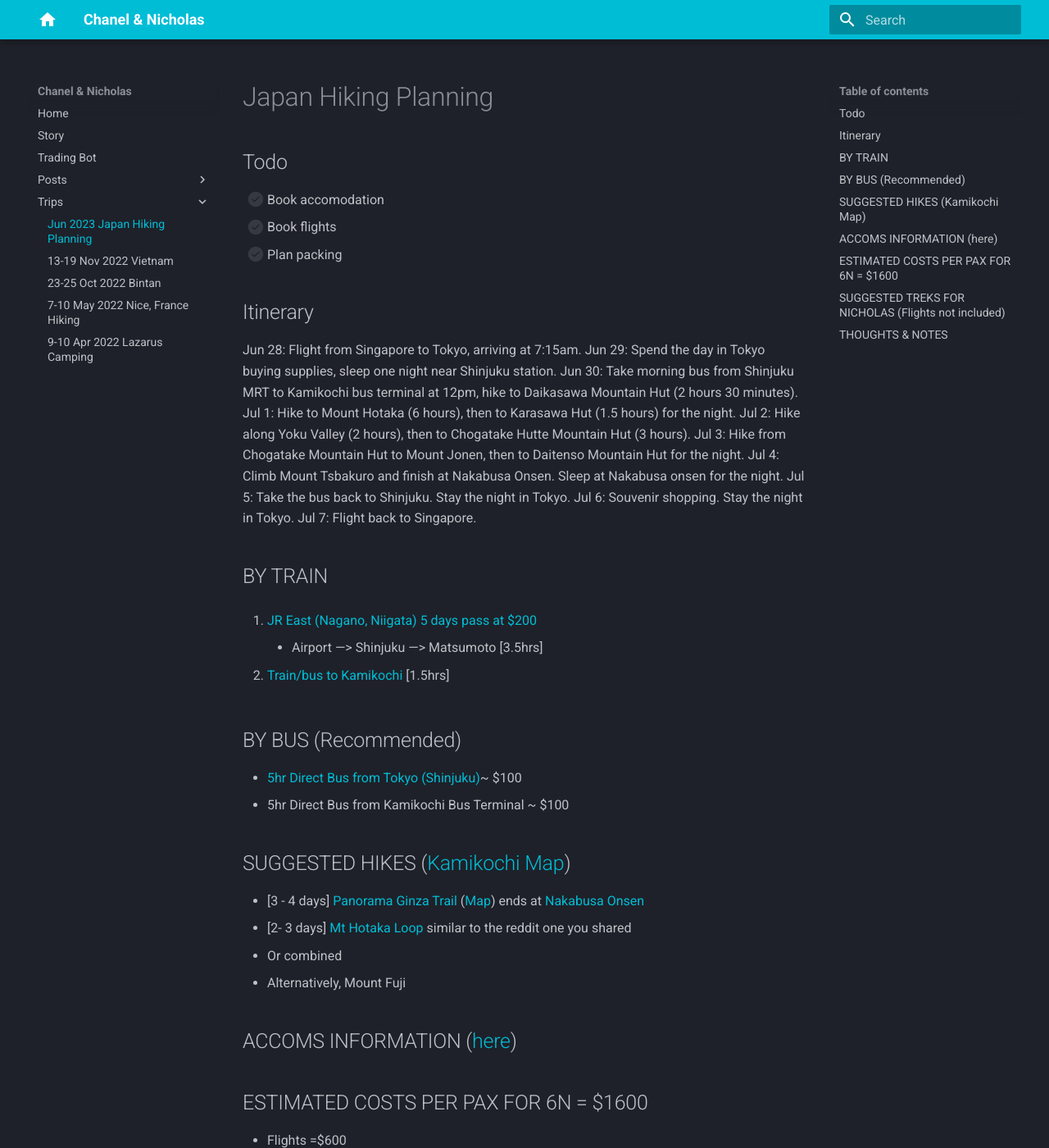
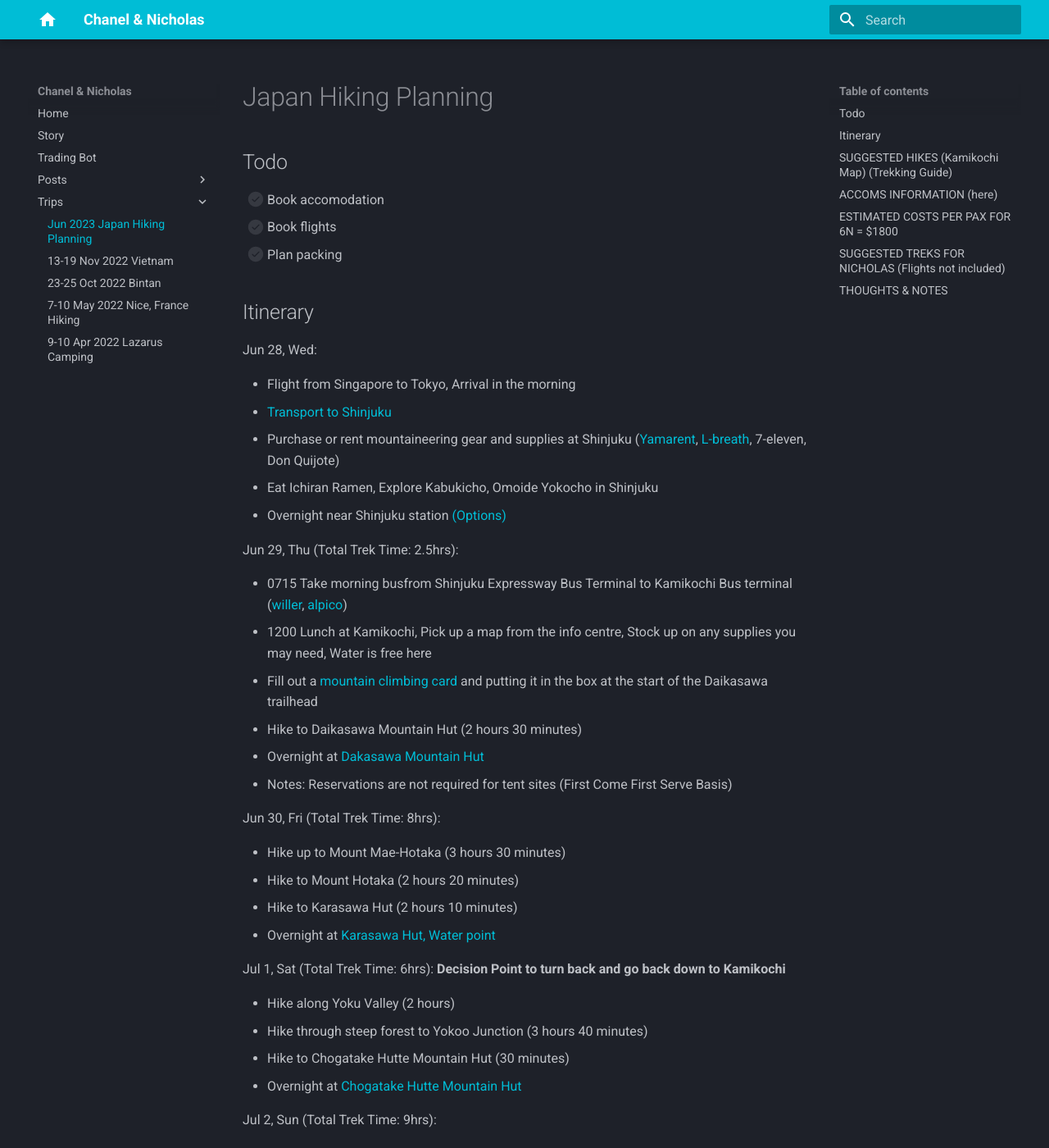
Before and after one commit to extrange/chanel, an MkDocs documentation site: the page built from docs/trips/2023-04-07-japan-hiking.md, in a window 1280 px wide and 1400 px high. Shown: the whole window at 82% size. Built offline with MkDocs 1.6.1 and Material for MkDocs 9.7.7, drawn with Linux system fonts in a browser that asks for light colours; some of the changed text lies outside the part shown.

Commit message:
Added Japan transport & huts info

```diff
--- a/docs/trips/2023-04-07-japan-hiking.md
+++ b/docs/trips/2023-04-07-japan-hiking.md
@@ -2,37 +2,77 @@
 
 ## Todo
 
-- [ ] Book accomodation
-- [ ] Book flights
-- [ ] Plan packing
+-   [ ] Book accomodation
+-   [ ] Book flights
+-   [ ] Plan packing
 
 ## Itinerary
 
-Jun 28: Flight from Singapore to Tokyo, arriving at 7:15am.
-Jun 29: Spend the day in Tokyo buying supplies, sleep one night near Shinjuku station.
-Jun 30: Take morning bus from Shinjuku MRT to Kamikochi bus terminal at 12pm, hike to Daikasawa Mountain Hut (2 hours 30 minutes).
-Jul 1: Hike to Mount Hotaka (6 hours), then to Karasawa Hut (1.5 hours) for the night.
-Jul 2: Hike along Yoku Valley (2 hours), then to Chogatake Hutte Mountain Hut (3 hours).
-Jul 3: Hike from Chogatake Mountain Hut to Mount Jonen, then to Daitenso Mountain Hut for the night.
-Jul 4: Climb Mount Tsbakuro and finish at Nakabusa Onsen. Sleep at Nakabusa onsen for the night.
-Jul 5: Take the bus back to Shinjuku. Stay the night in Tokyo.
-Jul 6: Souvenir shopping. Stay the night in Tokyo.
-Jul 7: Flight back to Singapore.
+Jun 28, Wed:
 
-## BY TRAIN
+-   Flight from Singapore to Tokyo, Arrival in the morning
+-   [Transport to Shinjuku][nrt-to-shinjuku]
+-   Purchase or rent mountaineering gear and supplies at Shinjuku ([Yamarent][yamarent], [L-breath][lbreath], 7-eleven, Don Quijote)
+-   Eat Ichiran Ramen, Explore Kabukicho, Omoide Yokocho in Shinjuku
+-   Overnight near Shinjuku station [(Options)][shinjuku-accoms]
 
-1. [JR East (Nagano, Niigata) 5 days pass at $200][train-pass]
+Jun 29, Thu (Total Trek Time: 2.5hrs):
 
-    - Airport —> Shinjuku —> Matsumoto \[3.5hrs\]
+-   0715 Take morning busfrom Shinjuku Expressway Bus Terminal to Kamikochi Bus terminal ([willer][bus-kamikochi], [alpico][alpico])
+-   1200 Lunch at Kamikochi, Pick up a map from the info centre, Stock up on any supplies you may need, Water is free here
+-   Fill out a [mountain climbing card][trek-itinerary] and putting it in the box at the start of the Daikasawa trailhead
+-   Hike to Daikasawa Mountain Hut (2 hours 30 minutes)
+-   Overnight at [Dakasawa Mountain Hut][dakasawa]
+-   Notes: Reservations are not required for tent sites (First Come First Serve Basis)
 
-2. [Train/bus to Kamikochi][train-bus] \[1.5hrs\]
+Jun 30, Fri (Total Trek Time: 8hrs):
 
-## BY BUS (Recommended)
+-   Hike up to Mount Mae-Hotaka (3 hours 30 minutes)
+-   Hike to Mount Hotaka (2 hours 20 minutes)
+-   Hike to Karasawa Hut (2 hours 10 minutes)
+-   Overnight at [Karasawa Hut, Water point][karasawa]
 
--   [5hr Direct Bus from Tokyo (Shinjuku)][bus-tokyo]~ $100
--   5hr Direct Bus from Kamikochi Bus Terminal ~ $100
+Jul 1, Sat (Total Trek Time: 6hrs):
+**Decision Point to turn back and go back down to Kamikochi**
 
-## SUGGESTED HIKES ([Kamikochi Map][hike-map])
+-   Hike along Yoku Valley (2 hours)
+-   Hike through steep forest to Yokoo Junction (3 hours 40 minutes)
+-   Hike to Chogatake Hutte Mountain Hut (30 minutes)
+-   Overnight at [Chogatake Hutte Mountain Hut][chogatake]
+
+Jul 2, Sun (Total Trek Time: 9hrs):
+
+-   Hike to Mount Jonen (4 hours 45 minutes)
+-   Hike then to Mount Otensho/ Daitenjo (4 hours 10 minutes)
+-   Overnight at [Daitenso Mountain Hut][daiten-sou]
+
+Jul 3, Mon (Total Trek Time: 6hrs):
+
+-   Hike to Mount Tsbakuro (3 hours)
+-   Head down to Ariake-sou (3 hours)
+-   Overnight at [Ariake-sou (Reserved at ¥13,000/pax)][ariake-sou] for the night
+-   Note: Changed to Ariake-sou as Nakabusan requires minumum 2 night stay. Hot springs, drying and shoe wash available but no private bathroom.
+
+Jul 4, Tue:
+
+-   Regular bus from Nakabusan Onsen to Hotaka Station (55min)
+-   Cycling at Azumino, Visit Daio Wasabi Farm, Foot Hot Spring, Swiss Village, Museums (Optional: Mamatsumoto castle)
+-   [Express bus from Azumino-Hotaka to Shinjuku][bus-hotaka]
+-   Arrival at Shinjuku
+-   Overnight at Tokyo
+-   Note: Only available on Sundays - 1250 [Climbing Bus][climbing-bus] from Nakabusan Onsen to Tokyo
+
+Jul 5, Wed:
+
+-   Souvenir shopping
+-   Overnight at Tokyo
+
+Jul 6, Thu:
+
+-   Flight back to Singapore
+-   Optional additional day at Tokyo
+
+## SUGGESTED HIKES ([Kamikochi Map][hike-map]) ([Trekking Guide][trek-guide])
 
 -   \[3 - 4 days\] [Panorama Ginza Trail][panorama-ginza] ([Map][panorama-ginza-map]) ends at [Nakabusa Onsen][nakabusa-onsen]
 -   \[2- 3 days\] [Mt Hotaka Loop][mt-hotaka] similar to the reddit one you shared
@@ -41,14 +81,14 @@
 
 ## ACCOMS INFORMATION ([here][accom-info])
 
-## ESTIMATED COSTS PER PAX FOR 6N = $1600
+## ESTIMATED COSTS PER PAX FOR 6N = $1800
 
 -   Flights =$600
 -   Bus/Train =$250
 -   \[4N\] Tent space = $100
 -   \[1N\] Onsen + Breakfast + Dinner = $150
--   \[2N\] Tokyo = $200
--   Others/Food = $300
+-   \[3-4N\] Tokyo = $300
+-   Others/Food = $400
 
 ## SUGGESTED TREKS FOR NICHOLAS (Flights not included)
 
@@ -61,12 +101,26 @@
 
 Japan is kinda expensive since we have to pay for campgrounds which is $20 per pax and accommodations is like $100 per pax. I am okay to KIV but putting the resources here if we are interested next time. On other hand, there are planned hiking treks that looks really reasonable and cool.
 
+[nrt-to-shinjuku]: https://tokyocheapo.com/travel/narita-to-shinjuku/
+[shinjuku-accoms]: https://booking.com/b463dc7456153d
+[yamarent]: https://www.yamarent.com/en?language=en
+[lbreath]: https://goo.gl/maps/TC7o16L62ei5oeJ68
+[dakasawa]: https://thejapanalps.com/en/mountain-hut/takesawagoya/
+[karasawa]: https://thejapanalps.com/en/mountain-hut/karasawahyutte/
+[chogatake]: https://thejapanalps.com/en/mountain-hut/chogatake/
+[daiten-sou]: https://thejapanalps.com/en/mountain-hut/daitenso/
+[ariake-sou]: https://www.enzanso.co.jp/ariakeso
 [train-pass]: https://www.jreast.co.jp/e/eastpass_n/index.html
 [train-bus]: https://www.alpico.co.jp/en/timetable/kamikochi/r-matsumoto-kamikochi/?utm_source=kamikochi.org&utm_medium=banner&utm_campaign=kamikochi_official_global
-[bus-tokyo]: https://willerexpress.com/en/bus_search/tokyo/all/nagano/kamikochi/ym_202306/day_28/?stockNumberMale=1&stockNumberFemale=1
+[bus-kamikochi]: https://willerexpress.com/en/bus_search/tokyo/all/nagano/kamikochi/ym_202306/day_28/?stockNumberMale=1&stockNumberFemale=1
+[climbing-bus]: https://bus.maitabi.jp/tour_catsearch.html?departure=1&month=7&area=17&style=3&page=1
+[bus-hotaka]: https://willerexpress.com/en/bus_search/nagano/azumino/tokyo/all/
+[alpico]: http://sawayaka.alpico.co.jp/
 [hike-map]: https://www.hikemasterjapan.com/_files/ugd/60507d_b5b49614a7f740b98684e04c7a4e462a.pdf?index=true
+[trek-guide]: https://www.kamikochi.org/plan/trekking
+[trek-itinerary]: https://www.pref.nagano.lg.jp/kankoki/smartphone/trekking.html
 [panorama-ginza]: https://www.hikemasterjapan.com/panoramaginza
-[panorama-ginza-map]: https://www.google.com/maps/dir/Kamikochi+Bus+Terminal,+Kamikochi+Azumi,+Matsumoto,+Nagano,+Japan/Nakabusa+Hot+Spring,+7226+Hotakaariake,+Azumino,+Nagano+399-8301,+Japan/@36.2483306,137.5937119,10.83z/data=!4m14!4m13!1m5!1m1!1s0x601d45d815c2e51b:0x902a05703fc8db08!2m2!1d137.6348129!2d36.2460612!1m5!1m1!1s0x601d5d724d751b35:0xd49cb454ccd296d0!2m2!1d137.7466455!2d36.3942214!3e2?hl=en
+[panorama-ginza-map]: https://www.hikemasterjapan.com/panoramaginza?pgid=klt8yoam2-ea643086-d288-49eb-827a-1d623382ee00
 [nakabusa-onsen]: https://thejapanalps.com/en/access-nakabusa/
 [mt-hotaka]: https://www.hikemasterjapan.com/hotaka
 [accom-info]: https://thejapanalps.com/en/cottage-hotel/cottage-camping/
```
